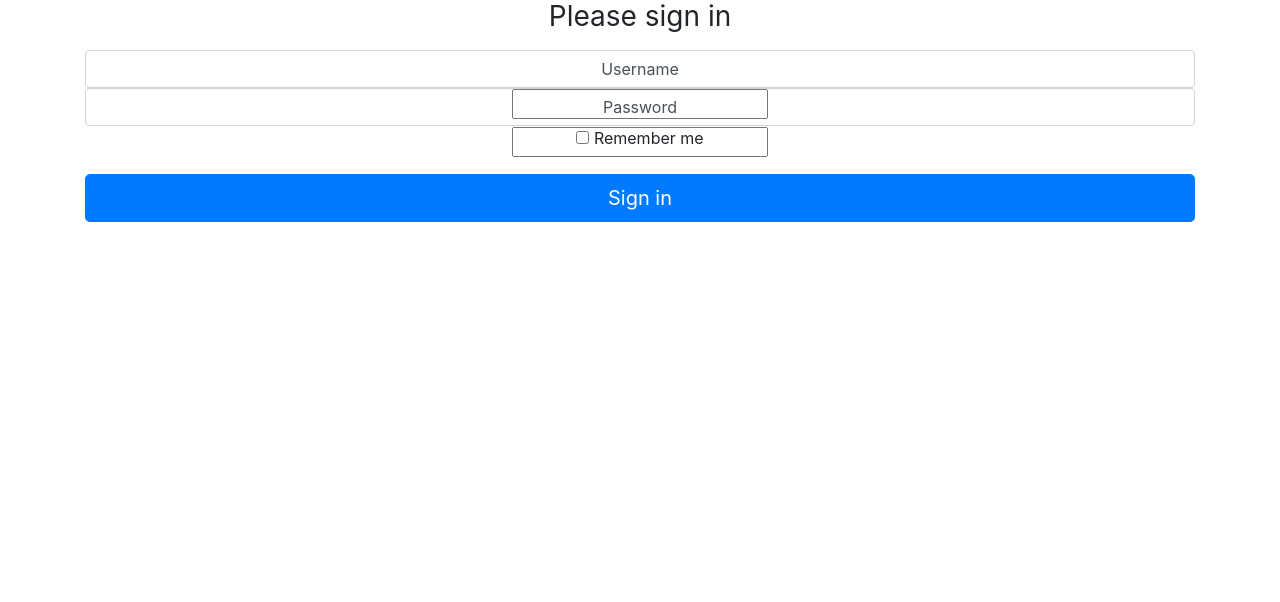
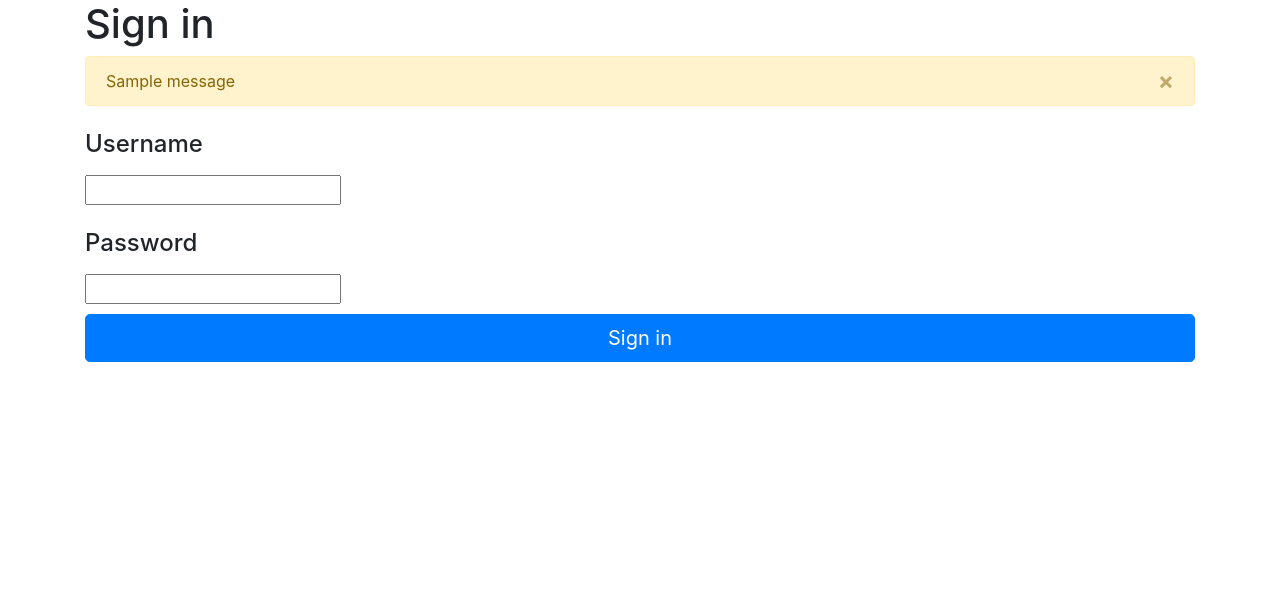
Before and after one commit to maryannh/baxi2, a Python web app: template templates/login.html in a window 1280 px wide. Shown: the top 602 px of the page. Run offline with Jinja, Linux system fonts and the light colour scheme; the template is opened without the code that fills it, so the values that code supplies are empty, except form fields; one stand-in notice (Sample message) is shown; form fields are guessed from the names that the template uses; some libraries are stand-ins or nearby versions.

Commit message:
added my own register and login methods

```diff
--- a/forms.py
+++ b/forms.py
@@ -1,6 +1,6 @@
 from flask_wtf import FlaskForm
 from wtforms import StringField, PasswordField
-from wtforms.validators import DataRequired, Email, Length, NoneOf
+from wtforms.validators import DataRequired, Email, Length, NoneOf, AnyOf
 from functions import get_users
 
 class JoinForm(FlaskForm):
@@ -8,3 +8,7 @@ class JoinForm(FlaskForm):
     password = PasswordField('Password', validators=[Length(min=8, message="Please make sure your password has eight letters or more")])
     learner_name = StringField('Learner Name', validators=[DataRequired()])
     email = StringField('Email', validators=[Email()])
+
+class LoginForm(FlaskForm):
+    username = StringField('Username', validators=[AnyOf(get_users(), message="This username has not been recognised, please check it and try again")])
+     password = PasswordField('Password', validators=[Length(min=8, message="Your password would have had eight letters or more")])
--- a/static/style.css
+++ b/static/style.css
@@ -8,8 +8,6 @@ form h4 {
     margin-top: 1em;
 }
 
-/* registration */
-
-button.register {
+button.register, button.login {
     margin-top: 10px;
 }
--- a/templates/base.html
+++ b/templates/base.html
@@ -20,12 +20,27 @@
 
   </head>
 
-  <body {% block bodyclass %}{% endblock %}>
+  <body>
 
     <!-- Begin page content -->
     <main role="main" class="container">
+        {% block header %}{% endblock %}
+        {% with messages = get_flashed_messages() %}
+  {% if messages %}
 
+    {% for message in messages %}
 
+        <div class="alert alert-warning alert-dismissible fade show" role="alert">
+  {{ message }}
+  <button type="button" class="close" data-dismiss="alert" aria-label="Close">
+    <span aria-hidden="true">&times;</span>
+  </button>
+</div>
+
+    {% endfor %}
+
+  {% endif %}
+{% endwith %}
       {% block content %}{% endblock %}
     </main>
 
--- a/templates/dashboard.html
+++ b/templates/dashboard.html
@@ -4,6 +4,9 @@
 
 title
 {% endblock %}
+{% block header %}
+<h1>Header</h1>
+{% endblock %}
 {% block content %}
 
 <h1>Dashboard for {{user}}</h1>
--- a/templates/index.html
+++ b/templates/index.html
@@ -4,6 +4,9 @@
 
 title
 {% endblock %}
+{% block header %}
+<h1>Header</h1>
+{% endblock %}
 {% block content %}
 
 <h1>Content here</h1>
--- a/templates/login.html
+++ b/templates/login.html
@@ -2,39 +2,32 @@
 
 {% block title %}
 Login
+{% endblock %}
+
+{% block header %}
+<h1>Sign in </h1>
+{% endblock %}
+
+{% block content %}
+
+
+<form class="form-signin" action="{{ url_for('simplelogin.login') }}" method="post">
+
+    {{ form.csrf_token }}
+<div class="username"><h4>{{form.username.label}}</h4>
+          {{ form.username }}
+    <br>
+    {% if form.username.errors %}
+        {% for error in form.username.errors %}<small class="error">{{ error }}</small>{% endfor %}
+    {% endif %}
+    </div>
+
+      <div class="password"><h4>{{form.password.label}}</h4> {{ form.password }}<br>
+    {% if form.password.errors %}
+        {% for error in form.password.errors %}<small class="error">{{ error }}</small>{% endfor %}
+    {% endif %}</div>
+     <button class="btn btn-lg btn-primary btn-block login" type="submit">Sign in</button>
+</form>
+
 
 {% endblock %}
-{% block bodyclass %}class="text-center"{% endblock %}
-{% block messages %}
-   {{super()}}
-   {%if form.errors %}
-     <ul class="alert alert-danger">
-       {% for field, errors in form.errors.items() %}
-         <li>{{field}} {% for error in errors %}{{ error }}{% endfor %}</li>
-       {% endfor %}
-     </ul>
-   {% endif %}
-{% endblock %}
-{% block content %}
-
-<form class="form-signin" action="{{ url_for('simplelogin.login') }}" method="post">
-    {{ form.csrf_token }}
-      <h1 class="h3 mb-3 font-weight-normal">Please sign in</h1>
-
-
-      <div class="form-control">{{form.username.label}}<br>
-          {{ form.username }}</div>
-
-      <div class="form-control">{{form.password.label}}<br> {{ form.password }}</div>
-
-      <div class="checkbox mb-3">
-        <label>
-          <input type="checkbox" value="remember-me"> Remember me
-        </label>
-      </div>
-
-      <button class="btn btn-lg btn-primary btn-block" type="submit">Sign in</button>
-
-    </form>
-
-{% endblock %}
--- a/templates/settings.html
+++ b/templates/settings.html
@@ -4,6 +4,11 @@
 
 title
 {% endblock %}
+
+{% block header %}
+<h1>Sign in </h1>
+{% endblock %}
+
 {% block content %}
 
 <h1>Settings for {{user}}</h1>
```
Also changed, not shown: app.py (+40 -16 lines), templates/join.html (+4 -11 lines).
